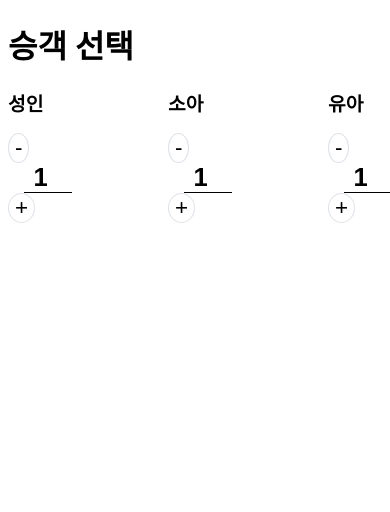
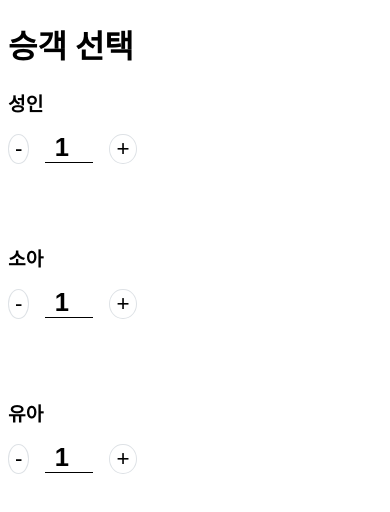
Before and after one commit to woowacourse/a11y-airline, a React app: page / in a window 390 px wide. Shown: the top 512 px of the page. Built offline with nearby package versions, Linux system fonts and the light colour scheme.

Commit message:
refactor: 모바일을 고려한 레이아웃 수정

```diff
--- a/src/hooks/useMessageAction.tsx
+++ b/src/hooks/useMessageAction.tsx
@@ -1,5 +1,4 @@
 import { useContext } from 'react';
-
 import { MessageActionContext, MessageActionType } from '../context/MessageProvider';
 
 export const useMessageAction = () => useContext(MessageActionContext) as MessageActionType;
--- a/src/pages/FirstMissionPage.tsx
+++ b/src/pages/FirstMissionPage.tsx
@@ -27,7 +27,7 @@ const FirstMissionPage = () => {
   return (
     <div>
       <h1>승객 선택</h1>
-      <FlexContainer flexDirection="row" alignItems="center" gap="large">
+      <FlexContainer flexDirection="column" gap="large">
         <PassengerCounter label={ADULT.label} min={ADULT.min} max={ADULT.max} />
         <PassengerCounter label={INFANT.label} min={INFANT.min} max={INFANT.max} />
         <PassengerCounter label={CHILD.label} min={CHILD.min} max={CHILD.max} />
```
